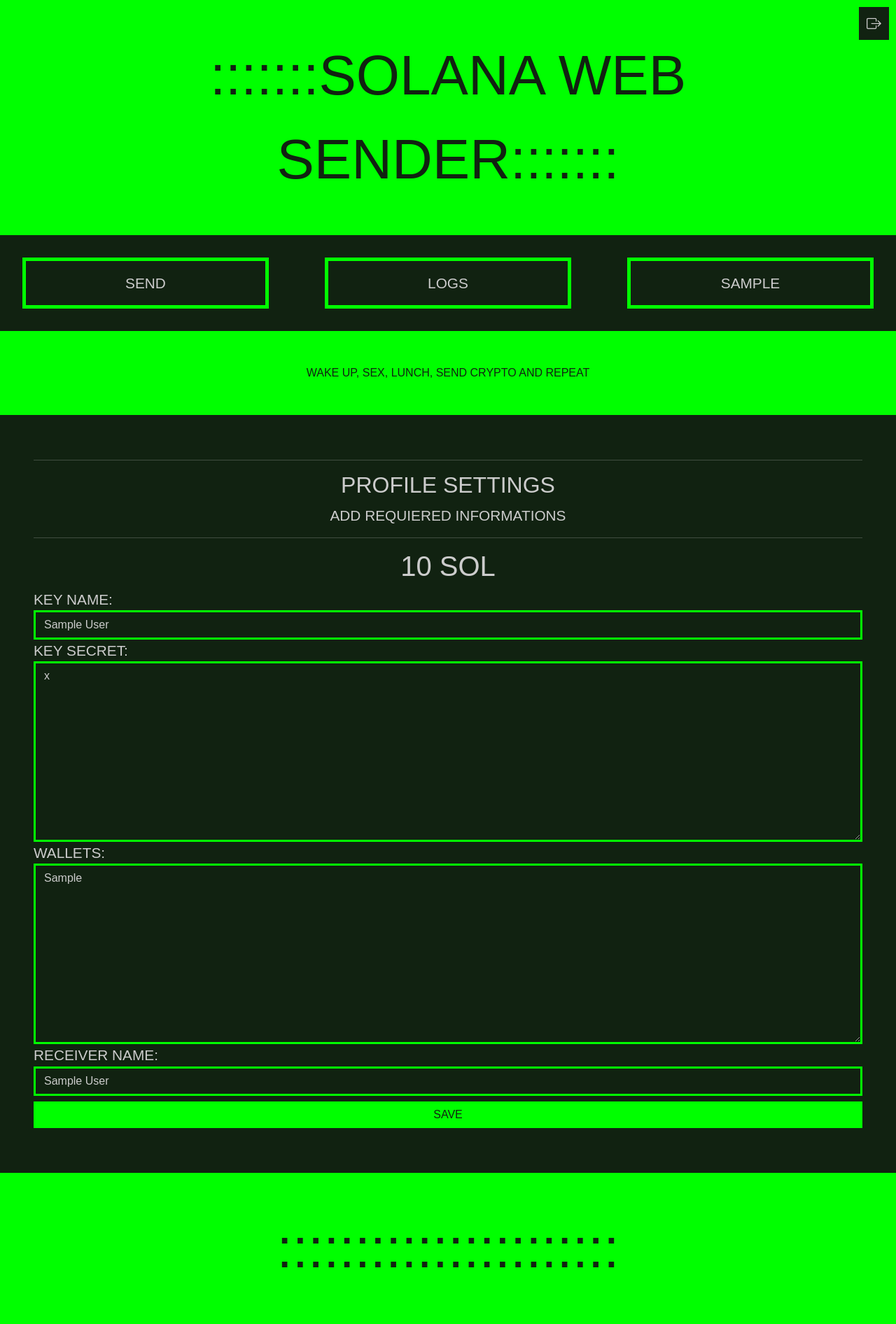
After one commit to n4gY1/solanawebsender, a Django app: page /user in a window 1280 px wide. The commit adds this page. Shown: the whole page at 70% size. Run offline with Django 4.2, Linux system fonts and the light colour scheme; a user stored in the database is signed in; tables that the repository leaves empty hold one stand-in row (values such as "Sample post"); a database or web service that is not in the repository returns one stand-in record (values such as "Sample title"); data that the repository does not hold is empty; some web fonts are replaced.

Commit message:
v2.0 login

```diff
--- a/static/css/main.css
+++ b/static/css/main.css
@@ -19,7 +19,11 @@
   }
   .menu {gap:0 !important;}
   .table {
-    font-size:0.4rem !important
+    font-size:0.3rem !important;
+  }
+
+  ._container {
+    padding:1rem !important;
   }
 
 }
@@ -30,11 +34,25 @@
 
 }
 
+._container {
+    padding:3rem;
+}
+
 table {
     font-size:1rem !important;
 }
 
 
+
+.logout {
+    position:absolute;
+    top:10px;
+    right:10px;
+    z-index:100;
+    background-color:var(--color-bs-dark);
+    padding:0.5rem 0.7rem;
+
+}
 
 .line {
     background-color:var(--color-bs-primary);
@@ -73,6 +91,7 @@
     background-color:#111 !important;
 
 }
+
 ._btn {
     background-color:var(--color-bs-primary);
     border-radius:0px;
--- a/templates/base/base.html
+++ b/templates/base/base.html
@@ -10,12 +10,12 @@
 
     <link rel="stylesheet" href="{% static 'css/main.css' %}" />
     <link href="https://fonts.googleapis.com/css2?family=Jersey+15&display=swap" rel="stylesheet">
-
+    <link rel="stylesheet" href="https://cdn.jsdelivr.net/npm/bootstrap-icons@1.11.3/font/bootstrap-icons.min.css">
   </head>
   <body>
 
     {% include 'base/navbar.html' %}
-    <div class="container-fluid p-5">
+    <div class="container-fluid _container">
     {% block content %}
     {% endblock content %}
     </div>
--- a/templates/base/navbar.html
+++ b/templates/base/navbar.html
@@ -1,9 +1,16 @@
 <div class="line">:::::::SOLANA WEB SENDER:::::::</div>
 <div class="menu">
-    <a href="{% url 'home' %}" class="menu_item">HOME</a>
+    <a href="{% url 'home' %}" class="menu_item">SEND</a>
     <a href="{% url 'logs' %}" class="menu_item">LOGS</a>
-    <a href="" class="menu_item">EXIT</a>
+    {% if user.is_authenticated %}
+    <a href="{% url 'user' %}" class="menu_item">{{user}}</a>
+    {% else %}
+    <a href="{% url 'login' %}" class="menu_item">LOGIN</a>
+    {% endif %}
 </div>
+{% if user.is_authenticated %}
+<a href="{% url 'logout' %}"><i class="bi bi-box-arrow-right logout"></i></a>
+{% endif %}
 <div class="line" style="font-size:1rem">
     Wake up, sex, lunch, send crypto and repeat
 </div>
--- /dev/null
+++ b/templates/websender/user.html
@@ -0,0 +1,23 @@
+{% extends 'base/base.html' %}
+{% block content %}
+<hr>
+<h2 class="text-center">profile settings</h2>
+<p class="text-center">add requiered informations</p>
+<hr>
+{% if error %}
+<h2 class="text-center text-warning">{{error}}</h2>
+{% endif %}
+
+<h1 class="text-center">{{sol_sum}} SOL</h1>
+<form action="" method="POST">
+    {% csrf_token %}
+    <div class="_card">
+        {{form}}
+         <button type="submit" class="btn _btn mt-2" >SAVE</button>
+    </div>
+
+
+</form>
+
+
+{% endblock content %}
--- a/websender/admin.py
+++ b/websender/admin.py
@@ -1,6 +1,7 @@
 from django.contrib import admin
 
-from websender.models import SolanaLog
+from websender.models import SolanaLog, SolanaUser
 
 # Register your models here.
 admin.site.register(SolanaLog)
+admin.site.register(SolanaUser)
--- /dev/null
+++ b/websender/forms.py
@@ -0,0 +1,14 @@
+from django.forms import models
+
+from websender.models import SolanaUser
+
+
+class SolanaUserForm(models.ModelForm):
+    class Meta:
+        model = SolanaUser
+        fields = ["key_name","key_secret","wallets","receiver_name"]
+
+    def __init__(self, *args, **kwargs):
+        super(SolanaUserForm, self).__init__(*args, **kwargs)
+        for field_name, field in self.fields.items():
+            field.widget.attrs['class'] = '_textarea form-control'
--- /dev/null
+++ b/websender/get_sol_sum.py
@@ -0,0 +1,32 @@
+import json
+
+import requests
+
+
+def get_solana_sum(wallets):
+    url = "https://api.mainnet-beta.solana.com"
+
+    headers = {
+        "Content-Type": "application/json"
+    }
+
+    total_sol = 0
+    pk=0
+
+    for data in wallets.split("\r\n"):
+
+        payload = {
+            "jsonrpc": "2.0",
+            "id": 1,
+            "method": "getBalance",
+            "params": [data]
+        }
+        response = requests.post(url, headers=headers, data=json.dumps(payload))
+        data = response.json()
+        lamports = data.get("result", {}).get("value", 0)
+        sol_balance = lamports / 1e9
+        pk += 1
+        total_sol += sol_balance
+
+
+    return total_sol
--- a/websender/models.py
+++ b/websender/models.py
@@ -1,7 +1,21 @@
+from django.contrib.auth.models import User
 from django.db import models
 
 # Create your models here.
+
+
+class SolanaUser(models.Model):
+    user = models.ForeignKey(User,on_delete=models.CASCADE)
+    key_name = models.CharField(max_length=200,blank=True,null=True)
+    key_secret = models.TextField(blank=True,null=True)
+    wallets = models.TextField(blank=True,null=True)
+    receiver_name = models.CharField(blank=True,null=True,max_length=100)
+
+    def __str__(self):
+        return self.user.username
+
 class SolanaLog(models.Model):
+    user = models.ForeignKey(SolanaUser,on_delete=models.CASCADE)
     fee = models.CharField(max_length=10,blank=True,null=True)
     transaction_id = models.CharField(max_length=100, blank=True,null=True)
     destination_address = models.CharField(max_length=100,blank=True,null=True)
--- a/websender/urls.py
+++ b/websender/urls.py
@@ -1,9 +1,12 @@
 from django.urls import path
 
-from websender.views import home_view, sender_view, logs_view
+from websender.views import home_view, sender_view, logs_view, login_view, user_view, logout_view
 
 urlpatterns = [
     path('', home_view,name="home"),
     path('send', sender_view,name="send"),
     path('logs',logs_view,name="logs"),
+    path('login',login_view,name="login"),
+    path('user',user_view,name="user"),
+    path('logout',logout_view,name="logout"),
 ]
--- a/websender/views.py
+++ b/websender/views.py
@@ -1,9 +1,13 @@
-import time
 
-from django.http import HttpResponse
+
+from django.contrib.auth import login, authenticate, logout
+from django.contrib.auth.decorators import login_required
+
 from django.shortcuts import render, redirect
 
-from websender.models import SolanaLog
+from websender.forms import SolanaUserForm
+from websender.get_sol_sum import get_solana_sum
+from websender.models import SolanaLog, SolanaUser
 from websender.utils import send_from_wallets
 
 
@@ -15,15 +19,25 @@
         ip = request.META.get('REMOTE_ADDR')
     return ip
 
+@login_required(login_url="login")
 # Create your views here.
 def home_view(request):
+    user = request.user
+
+    solana_user = SolanaUser.objects.get(user=user)
     template = "websender/home.html"
-    context = {}
+    if solana_user.key_name == "" or solana_user.key_secret == "" or solana_user.wallets == "" or solana_user.receiver_name == "" :
+        return redirect("user")
+    context = {
+        "solana_user":solana_user
+    }
     return render(request, template, context)
 
-
+@login_required(login_url="login")
 def sender_view(request):
     template = "websender/sender.html"
+    user = request.user
+    sol_user = SolanaUser.objects.get(user=user)
     logs = []
     if request.method == "POST":
         #print(request.POST)
@@ -34,7 +48,7 @@
         ip = get_client_ip(request)
 
         if key_name and key_secret and name:
-            logs = send_from_wallets(wallets, key_name=key_name, key_secret=key_secret, name=name,ip=ip)
+            logs = send_from_wallets(wallets, key_name=key_name, key_secret=key_secret, name=name,ip=ip,user=sol_user)
             print("[+] finished log")
     context = {
         "logs": logs
@@ -42,13 +56,68 @@
 
     return render(request, template, context)
 
+@login_required(login_url="login")
 def logs_view(request):
     ip = get_client_ip(request)
+    solana_user = SolanaUser.objects.get(user=request.user)
+
     template = "websender/logs.html"
-    obj = SolanaLog.objects.all().order_by("-when_created")
+    logs = SolanaLog.objects.filter(user=solana_user).order_by("-when_created")
     context = {
-        "logs":obj,
+        "logs":logs,
         "ip":ip
     }
 
     return render(request,template,context)
+
+
+def login_view(request):
+    template = "websender/login.html"
+    context ={}
+    if request.method == "POST":
+        username = request.POST["username"]
+        password = request.POST["password"]
+        print(username,password)
+        user = authenticate(username=username,password=password)
+        print(user)
+        if user is not None:
+            login(request,user)
+
+            return redirect('home')
+        else:
+            context = {
+                "error":"not valid username/password"
+            }
+
+
+    return render(request,template,context)
+
+@login_required(login_url="login")
+def user_view(request):
+
+
+    template = "websender/user.html"
+    sol_user = SolanaUser.objects.get(user=request.user)
+    sol_sum = get_solana_sum(wallets=sol_user.wallets)
+    form = SolanaUserForm(instance=sol_user)
+
+    if request.method == "POST":
+        form = SolanaUserForm(request.POST,instance=sol_user)
+        if form.is_valid():
+            form.save()
+
+
+            return redirect("home")
+
+    context ={
+        "form":form,
+        "sol_sum":sol_sum
+    }
+
+    return render(request,template,context)
+
+
+@login_required(login_url="login")
+def logout_view(request):
+    logout(request)
+    return redirect("login")
```
Also changed, not shown: templates/websender/home.html (+5 -5 lines), templates/websender/login.html (added, +27 -0 lines), websender/utils.py (+11 -8 lines).
